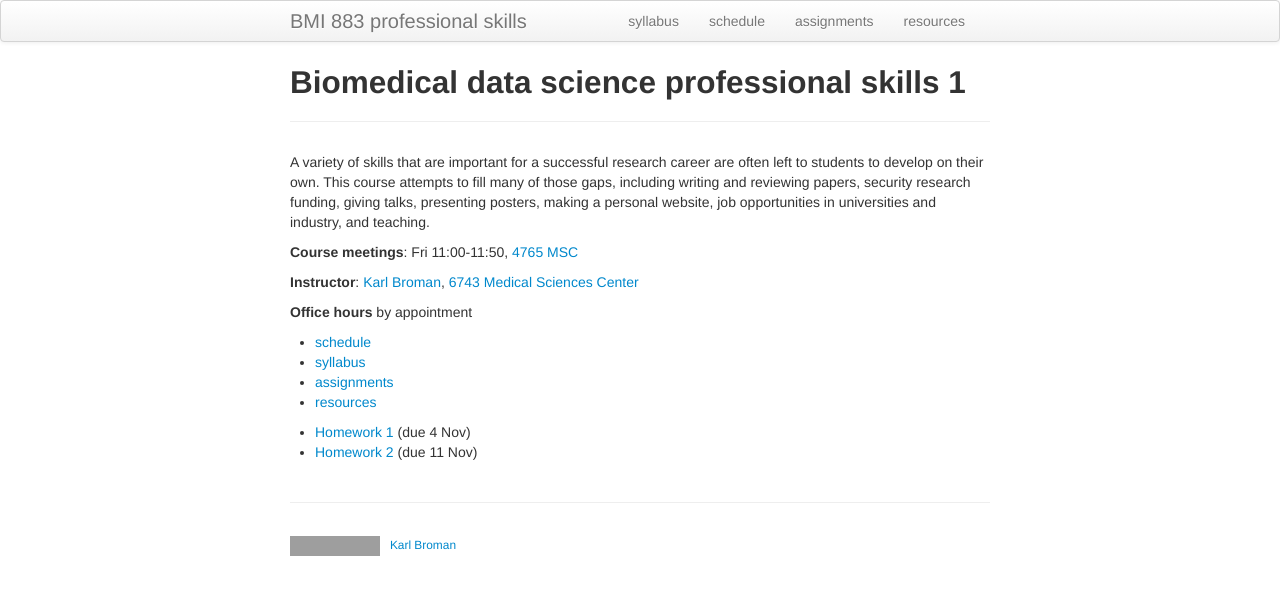
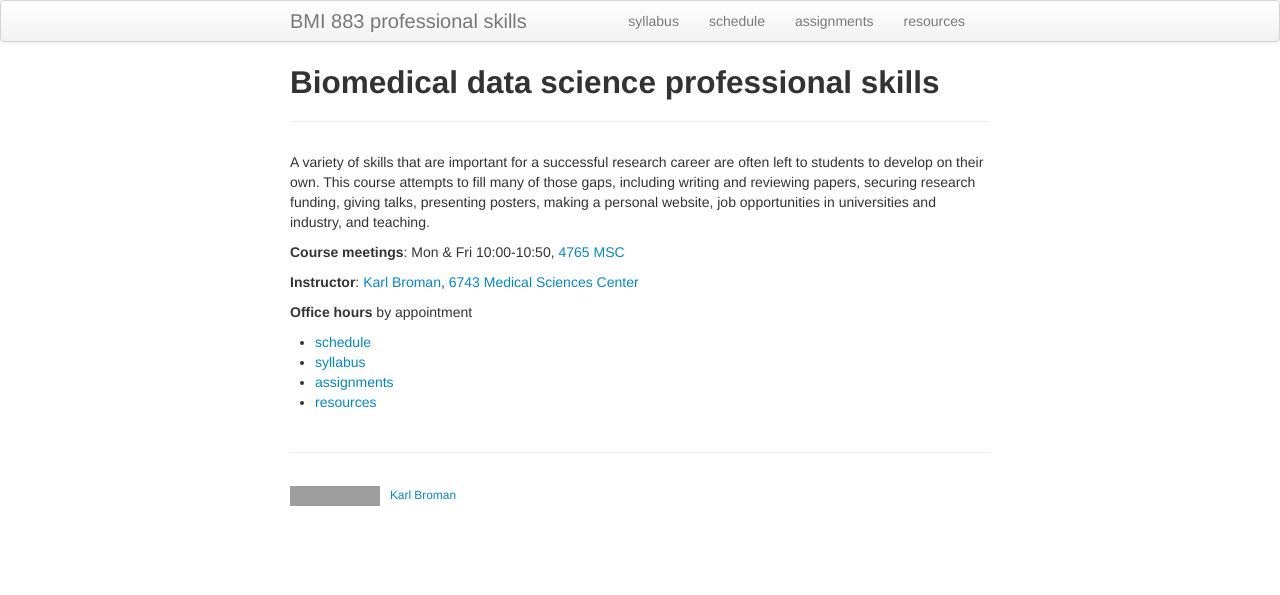
Before and after one commit to kbroman/BMI883, a Jekyll site: the page built from index.md, in a window 1280 px wide. Shown: the top 595 px of the page. Built offline with Jekyll 4.4.1, drawn with Linux system fonts in a browser that asks for light colours; grey boxes are pictures that could not be loaded.

Commit message:
update index for fall 2023

```diff
--- a/index.md
+++ b/index.md
@@ -1,17 +1,17 @@
 ---
 layout: page
-title: Biomedical data science professional skills 1
+title: Biomedical data science professional skills
 description: A seminar on skills for a successful research career.
 ---
 
 A variety of skills that are important for a successful research
 career are often left to students to develop on their own. This course
 attempts to fill many of those gaps, including writing and reviewing
-papers, security research funding, giving talks, presenting posters,
+papers, securing research funding, giving talks, presenting posters,
 making a personal website, job opportunities in universities and
 industry, and teaching.
 
-**Course meetings**: Fri 11:00-11:50, [4765 MSC](https://www.biostat.wisc.edu/~kbroman/4765msc.html)
+**Course meetings**: Mon & Fri 10:00-10:50, [4765 MSC](https://www.biostat.wisc.edu/~kbroman/4765msc.html)
 
 **Instructor**: [Karl Broman](https://kbroman.org),
 [6743 Medical Sciences Center](https://kbroman.org/6743msc.html)
@@ -22,6 +22,3 @@ industry, and teaching.
 - [syllabus](syllabus.html)
 - [assignments](assignments.html)
 - [resources](resources.html)
-
-- [Homework 1](homework1.html) (due 4 Nov)
-- [Homework 2](homework2.html) (due 11 Nov)
```
